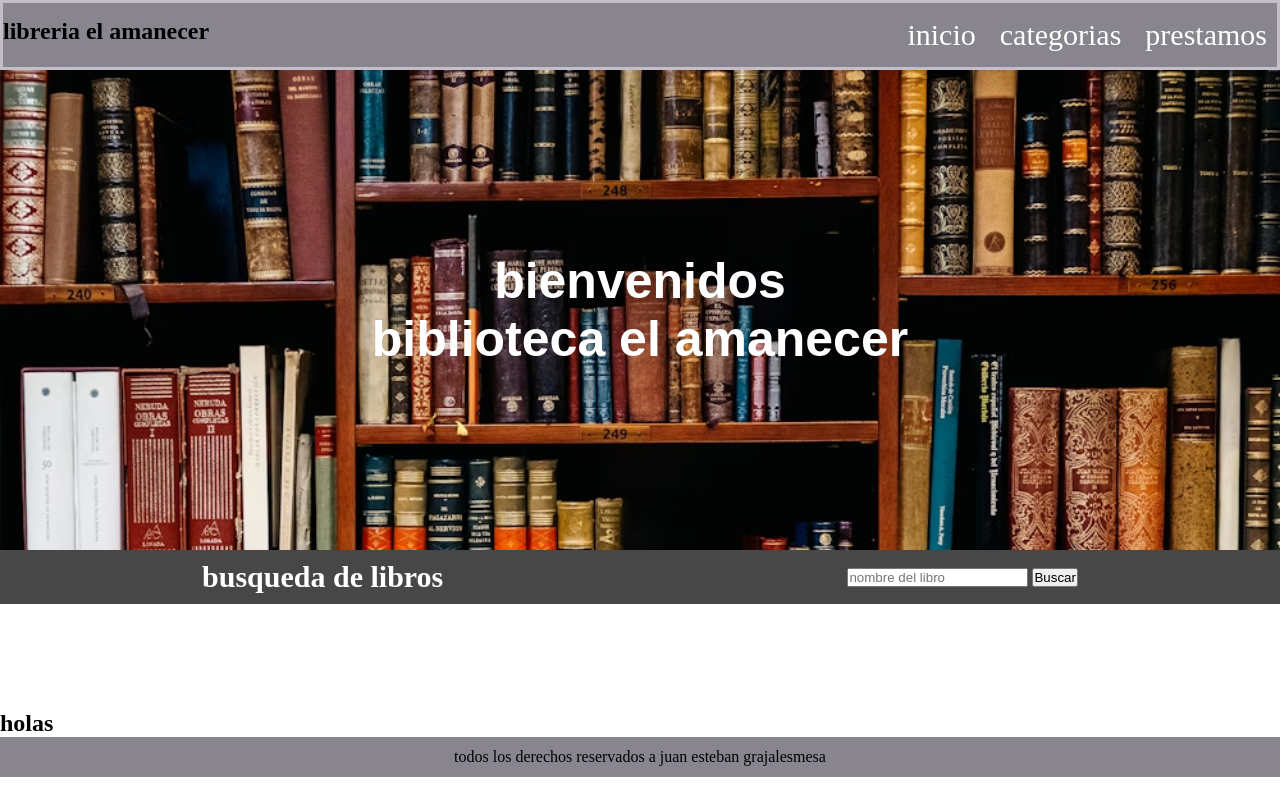
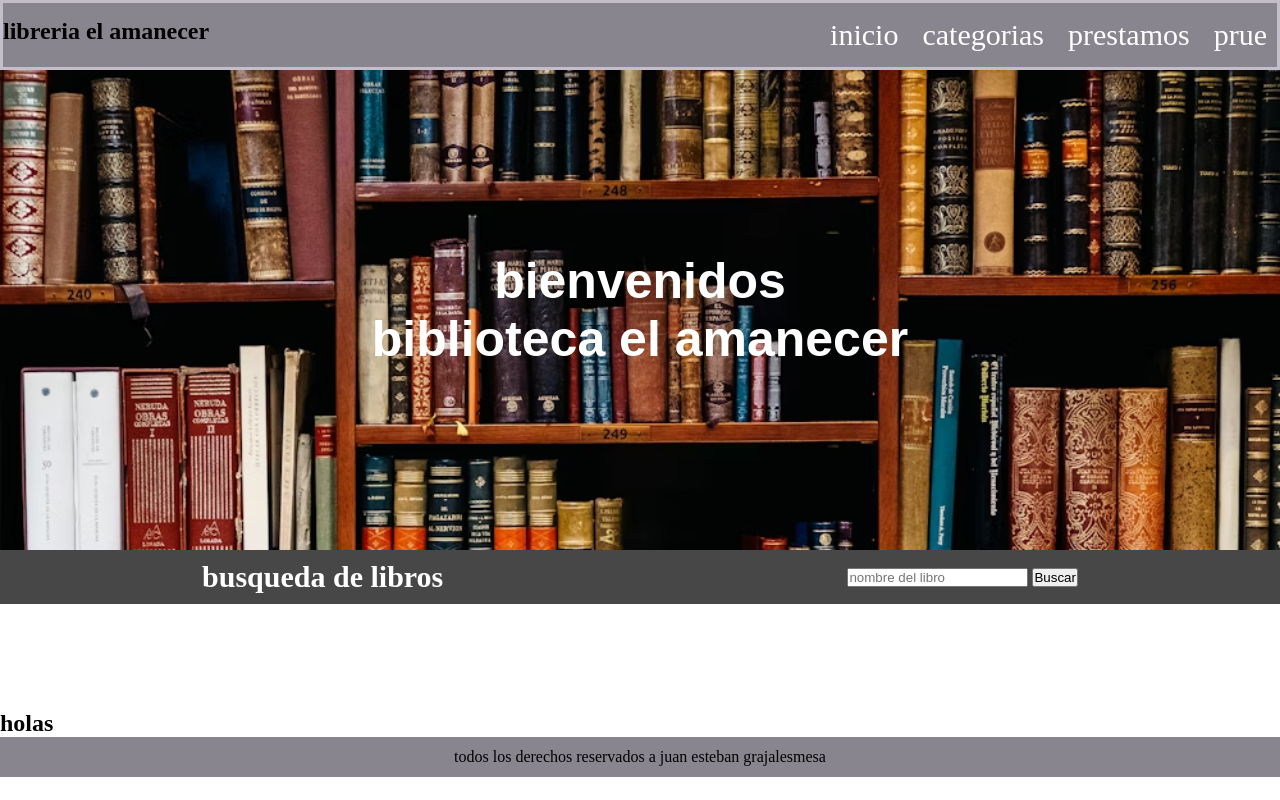
Before and after one commit to Libreria-1313/libreria_1313, a plain HTML site: page index.html in a window 1280 px wide. Drawn offline with Linux system fonts and the light colour scheme.

Commit message:
actualizacion

```diff
--- a/index.html
+++ b/index.html
@@ -4,6 +4,7 @@
     <meta charset="UTF-8">
     <meta name="viewport" content="width=device-width, initial-scale=1.0">
     <link rel="stylesheet" href="assets/css/styles.css">
+    <link rel="shortcut icon" href="assets/imagenes/logo.jpg">
     <title>pagina principal</title>
 </head>
 <body>
@@ -13,6 +14,7 @@
         <a href="index.html" id="paginas">inicio</a>
         <a href="paginas/categorias.html" id="paginas">categorias</a>
         <a href="paginas/prestamos.html" id="paginas">prestamos</a>
+        <a href="paginas/prueba.html" id="paginas">prue</a>
         </div>
     </nav>
     <header>
```
Also changed, not shown: paginas/categorias.html (+1 -0 lines), paginas/prestamos.html (+1 -0 lines), assets/imagenes/logo.jpg (added).
